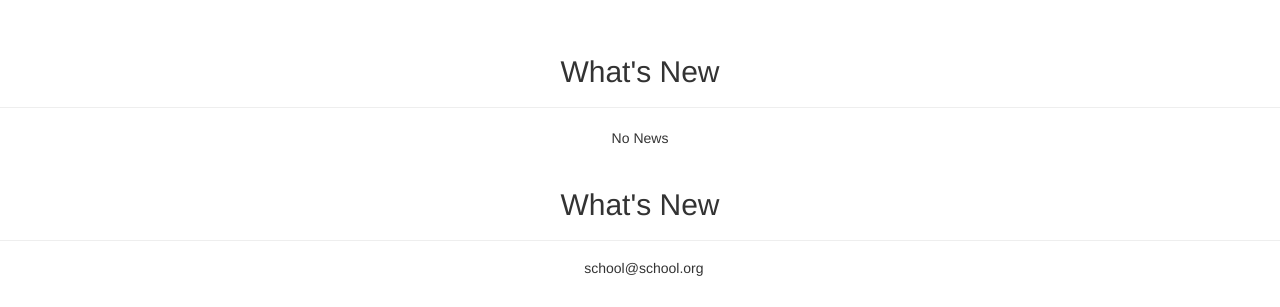
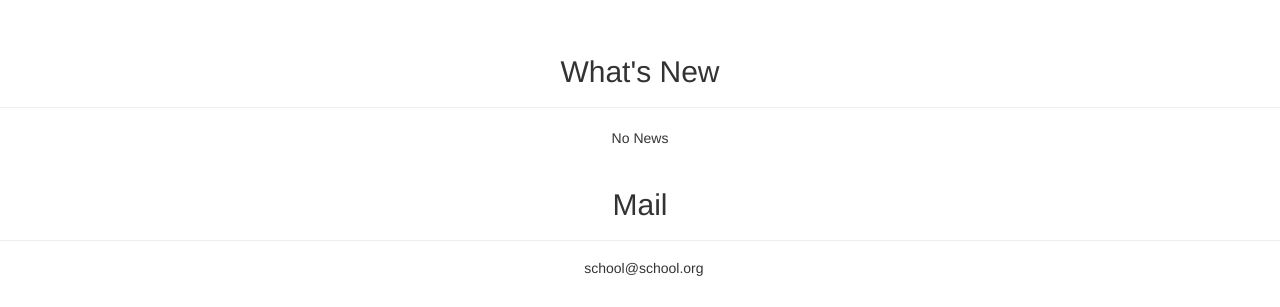
Before and after one commit to astro648/ExampleSchoolWebpage, a plain HTML site: page index.html in a window 1280 px wide. Shown: the part 2238-2545 px from the top of the page. Drawn offline with nearby package versions, Linux system fonts and the light colour scheme; grey boxes are pictures that could not be loaded; some icons are missing.

Commit message:
Update index.html

```diff
--- a/index.html
+++ b/index.html
@@ -74,7 +74,7 @@
         <p id="infodesc">No News</p>
     </section>
     <section id="whatsnew">
-        <div class="page-header"><h2 id="infotitle" class="text-capitalize">what's new</h2></div>
+        <div class="page-header"><h2 id="infotitle" class="text-capitalize">mail</h2></div>
         <h5 id="infodesc"><i class="fa fa-envelope"></i>&nbsp;&nbsp;school@school.org</h5>
     </section>
 </body>
```
